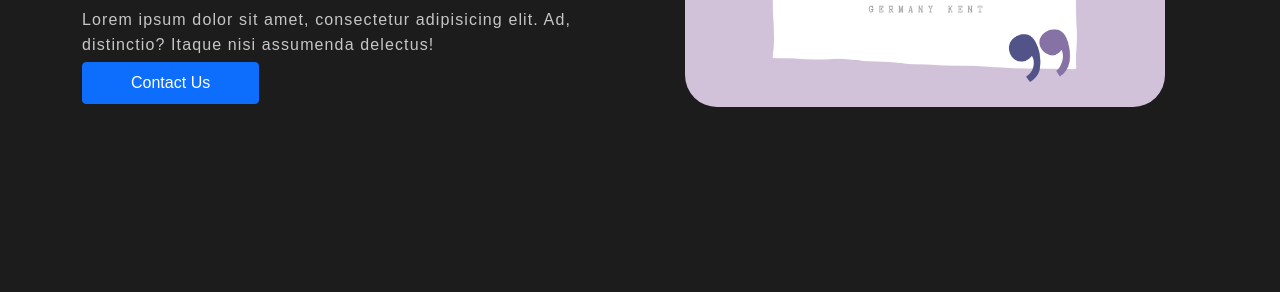
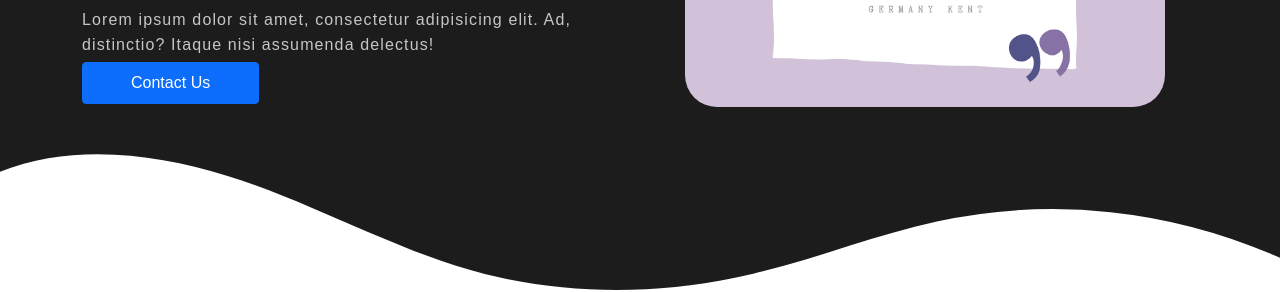
Before and after one commit to muhammadjunaid701/The-Junaid, a plain HTML site: page index.html in a window 1280 px wide. Shown: the part 484-776 px from the top of the page. Drawn offline with nearby package versions, Linux system fonts and the light colour scheme.

Commit message:
Update JUNAID.css

```diff
--- a/JUNAID.css
+++ b/JUNAID.css
@@ -77,23 +77,24 @@ p{ margin: 0;
    .text-light-grey{color:var(--bs-primary-color);}
 
    /* Shape divider */
- .custom-shape-divider-top-1704437744 {
+.custom-shape-divider-bottom-1704438246 {
     position: absolute;
-    top: 0;
+    bottom: 0;
     left: 0;
     width: 100%;
     overflow: hidden;
     line-height: 0;
+    transform: rotate(180deg);
 }
 
-.custom-shape-divider-top-1704437744 svg {
+.custom-shape-divider-bottom-1704438246 svg {
     position: relative;
     display: block;
     width: calc(100% + 1.3px);
     height: 150px;
 }
 
-.custom-shape-divider-top-1704437744 .shape-fill {
+.custom-shape-divider-bottom-1704438246 .shape-fill {
     fill: #FFFFFF;
 }
    /* Shape divider end */
```
